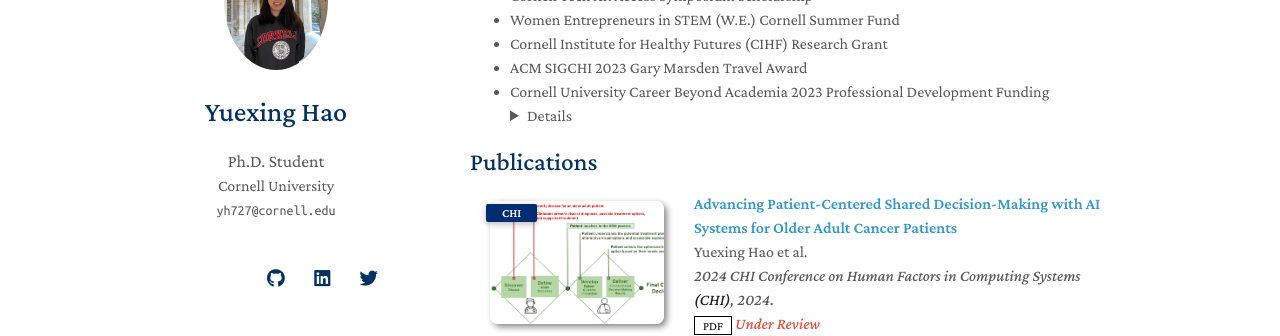
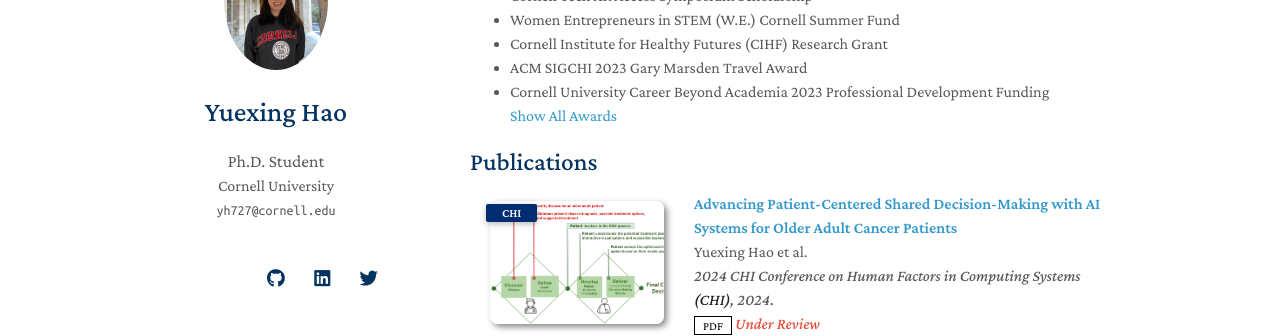
Before and after one commit to YuexingHao/Yuexing-Hao, a Jekyll site: the page built from index.md, in a window 1280 px wide and 900 px high, scrolled down 762 px. Shown: the part 153-489 px from the top of the window. Built offline with Jekyll 4.4.1, drawn with Linux system fonts in a browser that asks for light colours; nearby versions of some CDN libraries; a style sheet for code colours, icons or effects is not loaded; our own code applies the rules of GitHub Pages for plain Markdown files.

Commit message:
Update awards.md

```diff
--- a/_includes/awards.md
+++ b/_includes/awards.md
@@ -9,12 +9,8 @@
   <li>Cornell University Career Beyond Academia 2023 Professional Development Funding</li>
 
 
-<details>
+  <a href="html_source_file/assets/home.html"><summary>Show All Awards</summary></a>
 
-    <a href="html_source_file/assets/home.html"><summary>Show All Awards</summary></a>
 
-<div style="text-align: center"><iframe src="https://docs.google.com/document/d/e/2PACX-1vQHbSBmWfNZZL6E6CqinVUAZiya81hxgZ6zAwW00XNGvVVcu6s77CoAqiic94aXWnQB9_AAJNLU8a5-/pub?embedded=true"  frameborder="0" width="120%" height="300"></iframe></div>
-
-</details>
 
 </ul>
```
